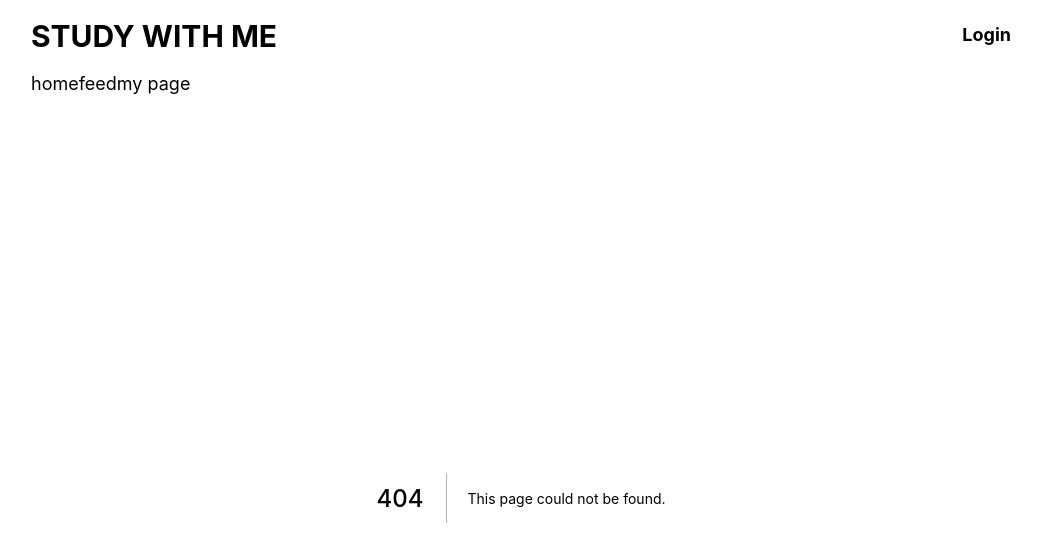
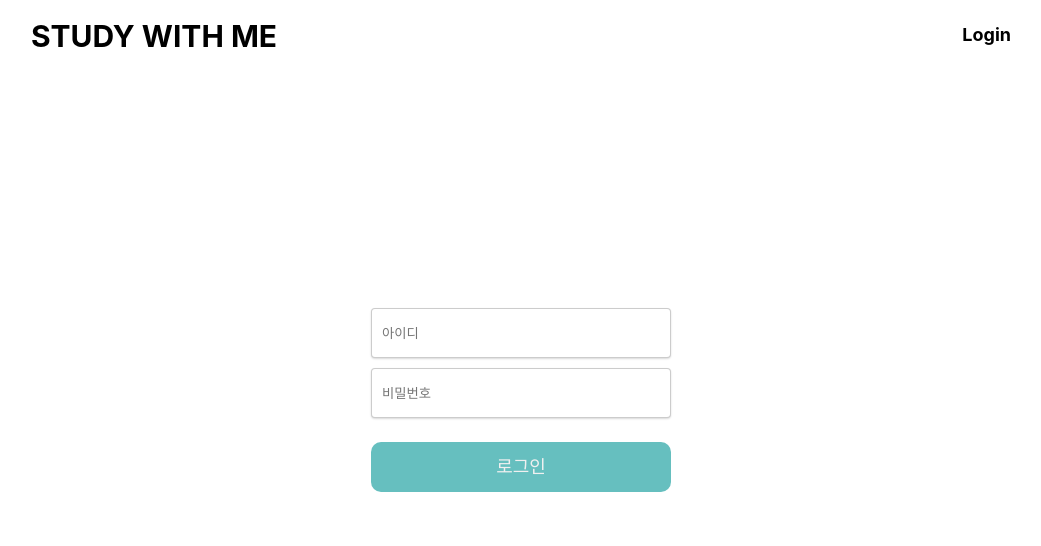
Before and after one commit to parkseyeonn/post, a Next.js app: page /login in a window 1280 px wide. Before the commit this address had no page. Shown: the top 546 px of the page, without its empty margins (119-1160 px from the left). Built offline with nearby package versions, Linux system fonts and the light colour scheme.

Commit message:
login page style

```diff
--- /dev/null
+++ b/pages/login.tsx
@@ -0,0 +1,48 @@
+import type { NextPage } from 'next';
+import { useState } from 'react';
+import styled from 'styled-components';
+import Seo from '../components/Seo';
+import Button from '../components/Button';
+import Input from '../components/Input';
+import {Modal} from '../components/modal/Modal';
+
+const LoginWrap = styled.div`
+  z-index: 50;
+  position: fixed;
+  top: 0;
+  left: 0;
+  right: 0;
+  bottom: 0;
+  background-color: white;
+  display: flex;
+  align-items: center;
+  justify-content: center;
+`;
+
+const LoginInputWrap = styled.div`
+  width: 300px;
+`;
+
+const LoginButton = styled(Button)`
+  margin-top: 24px;
+`;
+
+const Login: nextPage = () => {
+  const [id, setId] = useState('');
+  const [password, setPassword] = useState('');
+
+  return (
+    <LoginWrap>
+      <Seo />
+      <LoginInputWrap>
+        <Input type="text" placeholder="아이디" value={id} onChange={(e) => setId(e.target.value)}/>
+        <Input type="password" placeholder="비밀번호" value={password} onChange={(e) => setPassword(e.target.value)}/>
+        <LoginButton width="100%" size="big" onClick={() => {}}>
+        로그인
+        </LoginButton>
+      </LoginInputWrap>
+    </LoginWrap>
+  )
+};
+
+export default Login;
```
